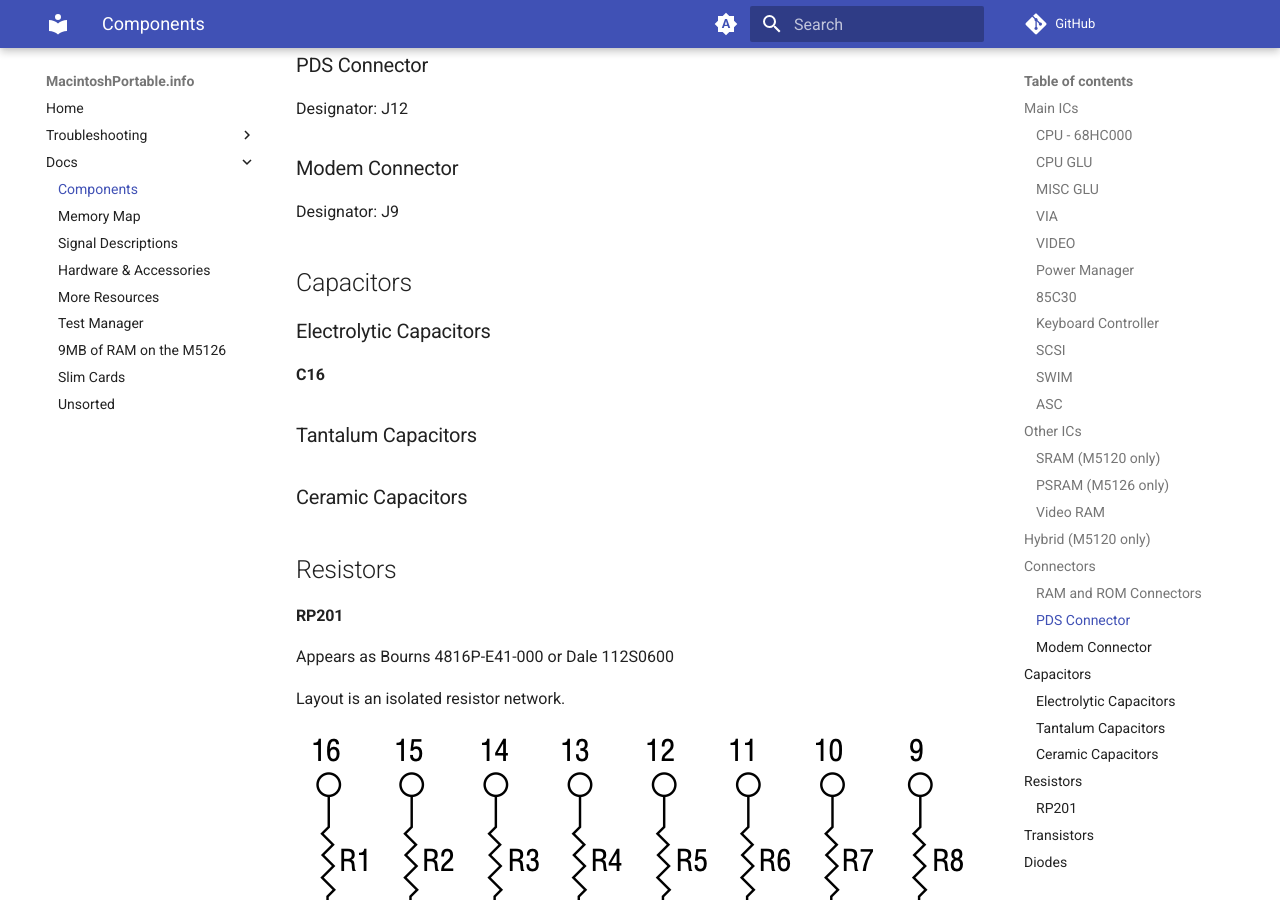
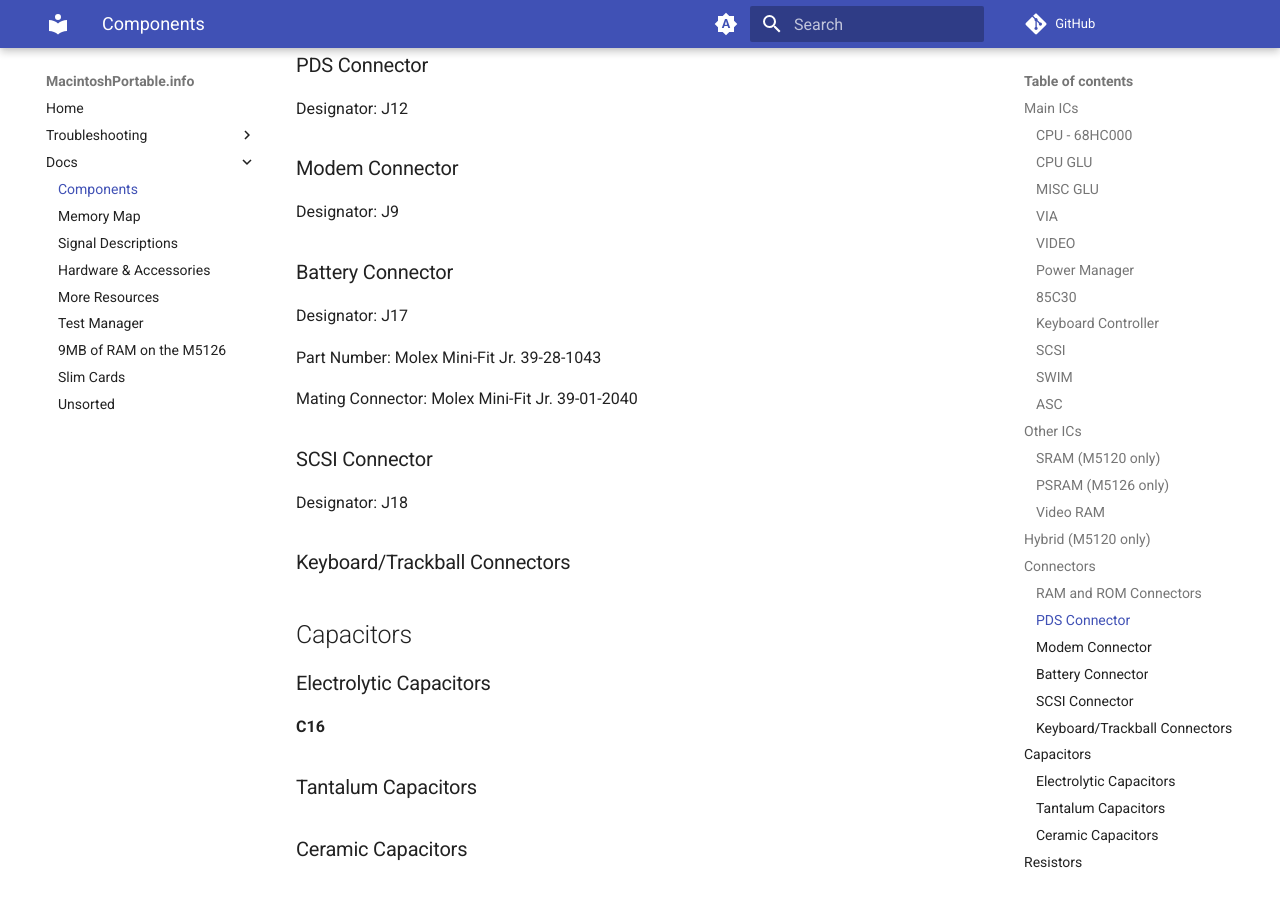
Before and after one commit to rezafouladian/MacintoshPortable, an MkDocs documentation site: the page built from docs/Components.md, in a window 1280 px wide and 900 px high, scrolled down 2718 px. Built offline with MkDocs 1.6.1 and Material for MkDocs 9.7.7, drawn with Linux system fonts in a browser that asks for light colours; comment, search, counter and statistics services are not loaded.

Commit message:
Add more connector info

```diff
--- a/docs/Components.md
+++ b/docs/Components.md
@@ -111,6 +111,20 @@ Designator: J12
 ### Modem Connector
 
 Designator: J9
+
+### Battery Connector
+
+Designator: J17
+
+Part Number: Molex Mini-Fit Jr. 39-28-1043
+
+Mating Connector: Molex Mini-Fit Jr. 39-01-2040
+
+### SCSI Connector
+
+Designator: J18
+
+### Keyboard/Trackball Connectors
 
 ## Capacitors
 
```
